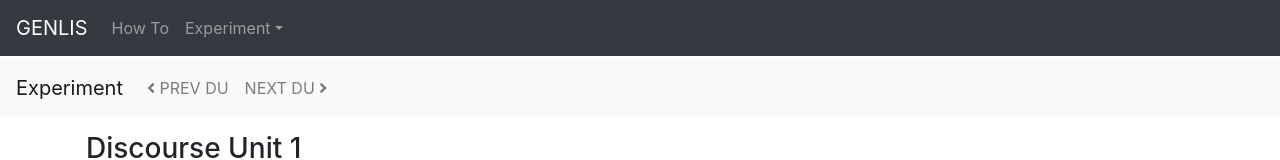
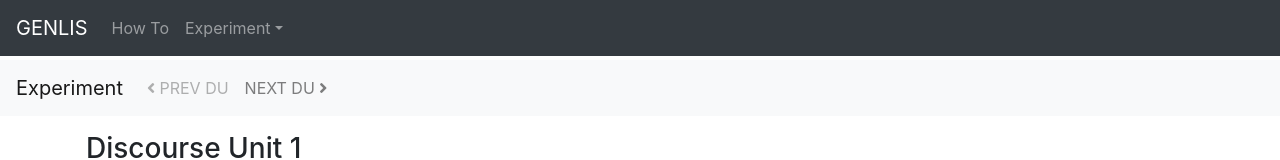
Before and after one commit to fstiffo/genlis, a React (Create React App) app: page /experiment/1 in a window 1280 px wide. Shown: the top 160 px of the page. Built offline with nearby package versions, Linux system fonts and the light colour scheme; the HTML template or start-up script is replaced by a standard one.

Commit message:
Menu updated

```diff
--- a/src/App.js
+++ b/src/App.js
@@ -16,7 +16,7 @@ import "./App.css";
 
 const expItems = () => {
   let items = [];
-  for (let i = 19; i < 31; i++) {
+  for (let i = 1; i < 31; i++) {
     items.push(
       <NavDropdown.Item key={i} href={"/experiment/" + i}>
         {"Discourse Unit " + i}
--- a/src/Experiment.js
+++ b/src/Experiment.js
@@ -16,8 +16,8 @@ import data from "./data";
 class DiscourseUnitNav extends React.Component {
   render() {
     console.log(this.props.du_id);
-    let prevId = this.props.du_id === "19" ? 19 : this.props.du_id * 1 - 1;
-    let prevDisable = this.props.du_id === "19";
+    let prevId = this.props.du_id === "1" ? 1 : this.props.du_id * 1 - 1;
+    let prevDisable = this.props.du_id === "1";
     let nextId = this.props.du_id === "30" ? 30 : this.props.du_id * 1 + 1;
     console.log(nextId);
     let nextDisable = this.props.du_id === "30";
```
Also changed, not shown: package.json (+10 -4 lines).
